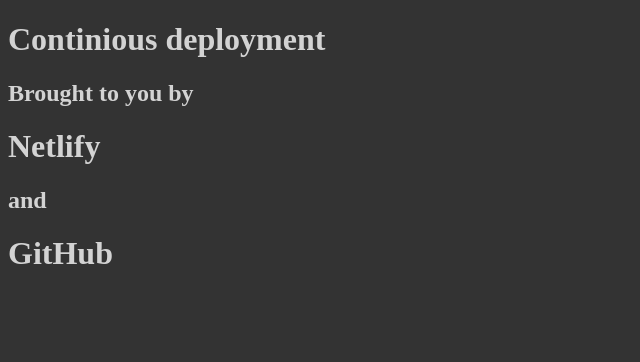
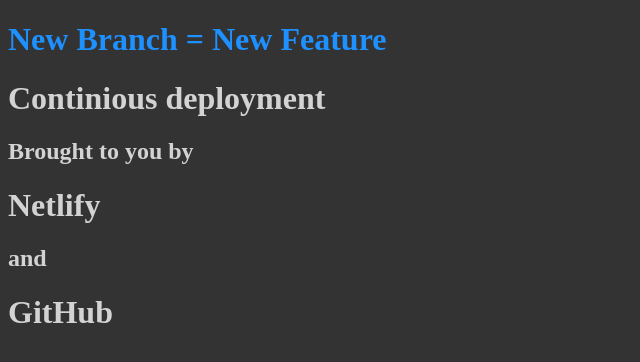
Before and after one commit to adamjralph/netlify-edge-demo, a plain HTML site: page dist/index.html in a window 1280 px wide. Shown: the whole page, without its empty margins (0-640 px from the left). Drawn offline with Linux system fonts and the light colour scheme.

Commit message:
new branch = new feature

```diff
--- a/dist/index.html
+++ b/dist/index.html
@@ -14,8 +14,13 @@
   h1, h2 {
     color: lightgray;
   }
+
+  .important {
+    color: dodgerblue;
+  }
 </style>
 <body>
+  <h1 class="important">New Branch = New Feature</h1>
   <h1>Continious deployment</h1>
   <h2>Brought to you by</h2>
   <h1>Netlify</h1>
```
